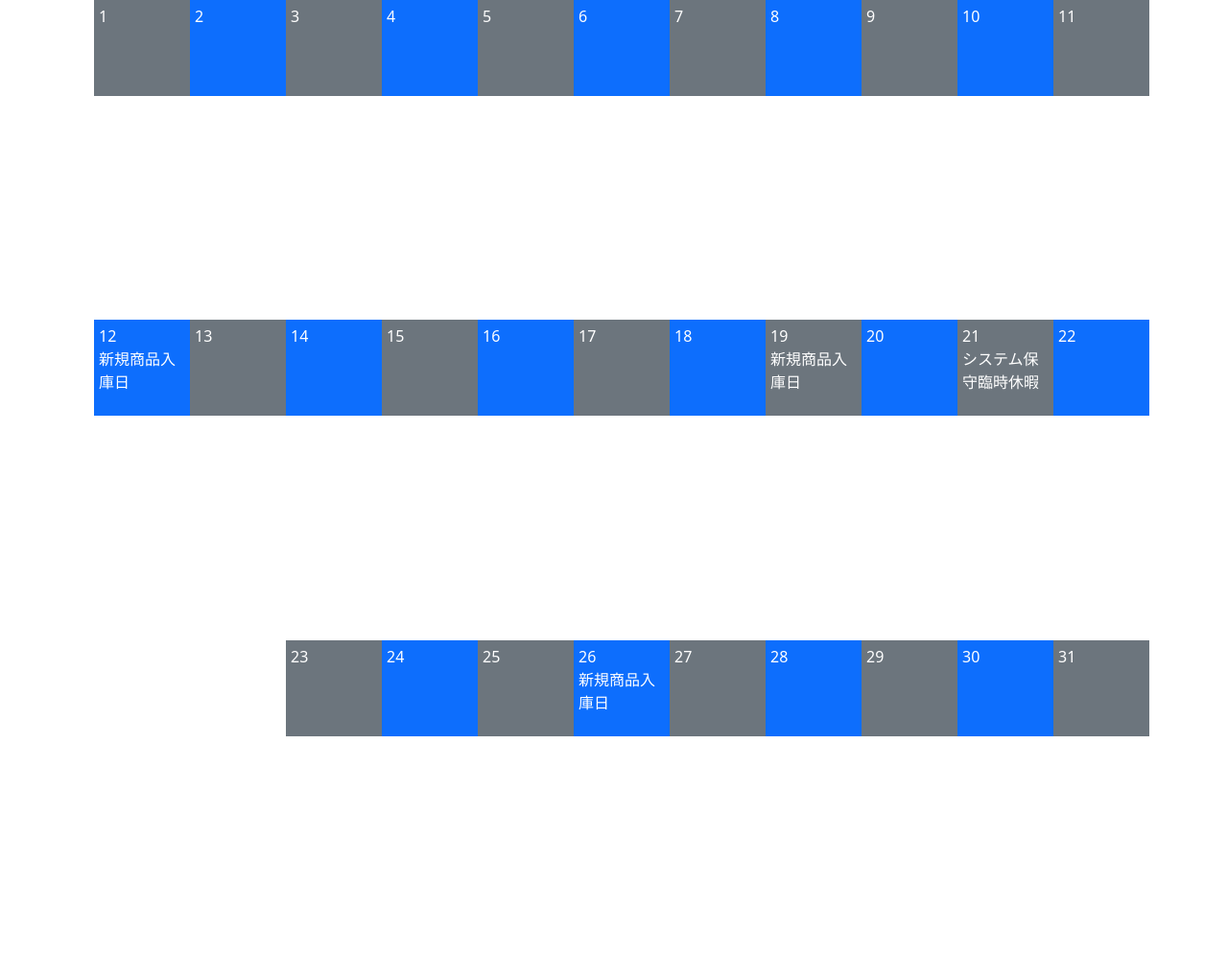
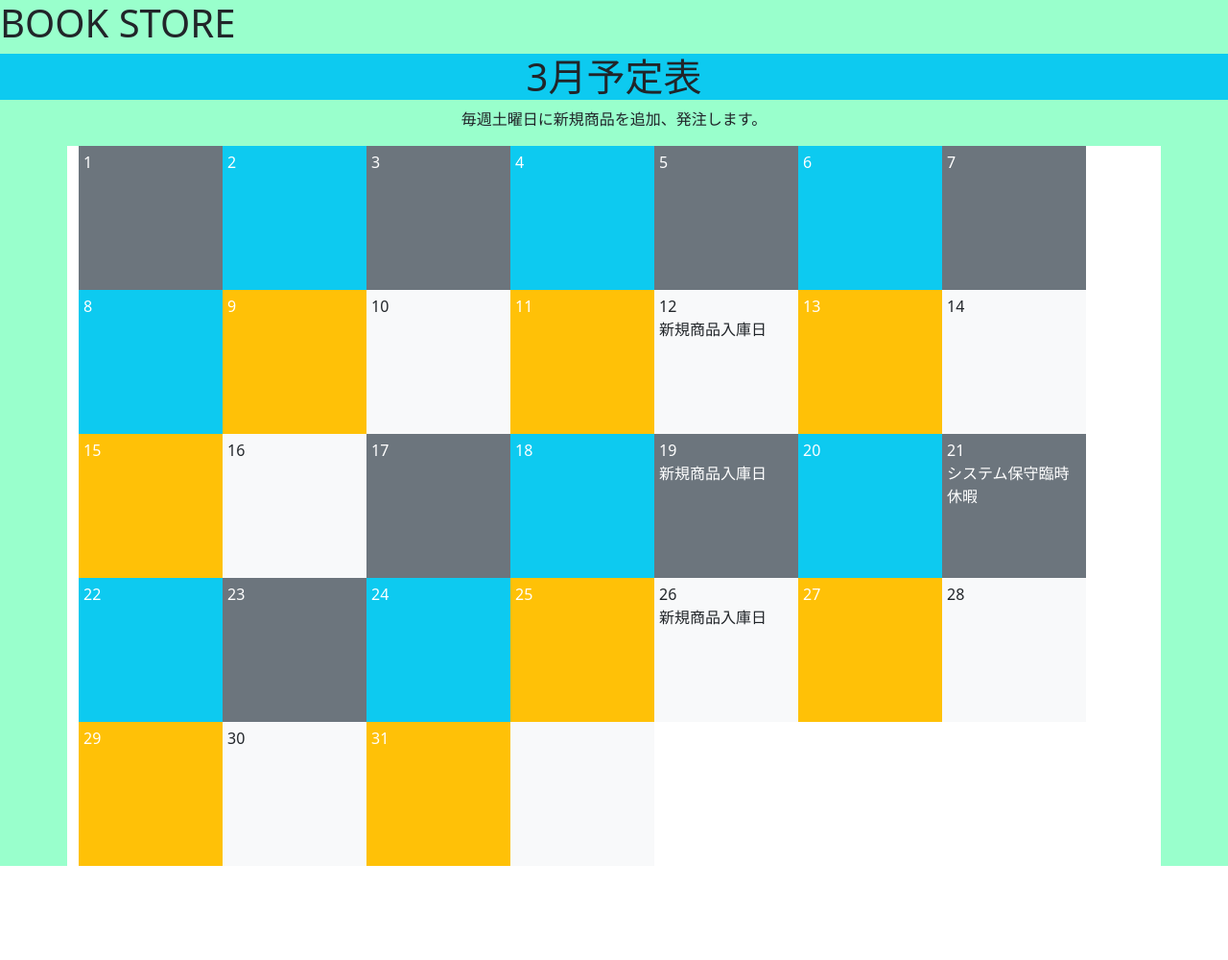
Before and after one commit to Okawa0418/Bookstore, a PHP site: page /schedule.php in a window 1280 px wide. Shown: the whole page at 96% size. After the commit the page ends 902 px from the top, so only its background shows below. Run offline with PHP 8.4, Linux system fonts and the light colour scheme.

Commit message:
スケジュール

```diff
--- /dev/null
+++ b/schedule.css
@@ -0,0 +1,3 @@
+body {
+    background-color: #99FFCC;
+}
--- a/schedule.php
+++ b/schedule.php
@@ -5,67 +5,58 @@
     <meta http-equiv="X-UA-Compatible" content="IE=edge">
     <meta name="viewport" content="width=device-width, initial-scale=1.0">
     <link href="https://cdn.jsdelivr.net/npm/bootstrap@5.1.3/dist/css/bootstrap.min.css" rel="stylesheet" integrity="sha384-1BmE4kWBq78iYhFldvKuhfTAU6auU8tT94WrHftjDbrCEXSU1oBoqyl2QvZ6jIW3" crossorigin="anonymous">
+    <link rel="stylesheet" href="schedule.css">
     <title>schedule</title>
     <style>
-<body>
-body {
+        .body {
             background-color: #999;
-}
-.container {
-    display: flex;
-    background-color: white;
-    justify-content: flex-end;
-    align-items: start;
-    height: 1000px;
-    flex-wrap: wrap;
-    align-content;flex-start;
         }
         .box {
             color: white;
             padding: 5px;
-        width: 100px;
-        height: 100px;
-    }
-    box:first-child{
-        height: 500px;
+            width: 150px;
+            height: 150px;
         }
     </style>
 </head>
-
 <body>
-    <div class="container bg-white d-flex align-content-stretch flex-wrap">
-        <div class="box bg-secondary" style="width: 100px">1</div>
-        <div class="box bg-primary" style="width: 100px">2</div>
-        <div class="box bg-secondary" style="width: 100px">3</div>
-        <div class="box bg-primary" style="width: 100px">4</div>
-        <div class="box bg-secondary" style="width: 100px">5</div>
-        <div class="box bg-primary" style="width: 100px">6</div>
-        <div class="box bg-secondary" style="width: 100px">7</div>
-        <div class="box bg-primary" style="width: 100px">8</div>
-        <div class="box bg-secondary" style="width: 100px">9</div>
-        <div class="box bg-primary" style="width: 100px">10</div>
-        <div class="box bg-secondary" style="width: 100px">11</div>
-        <div class="box bg-primary" style="width: 100px">12<p>新規商品入庫日</p></div>
-        <div class="box bg-secondary" style="width: 100px">13</div>
-        <div class="box bg-primary" style="width: 100px">14</div>
-        <div class="box bg-secondary" style="width: 100px">15</div>
-        <div class="box bg-primary" style="width: 100px">16</div>
-        <div class="box bg-secondary" style="width: 100px">17</div>
-        <div class="box bg-primary" style="width: 100px">18</div>
-        <div class="box bg-secondary" style="width: 100px">19<p>新規商品入庫日</p></div>
-        <div class="box bg-primary" style="width: 100px">20</div>
-        <div class="box bg-secondary" style="width: 100px">21<p>システム保守臨時休暇</p></div>
-        <div class="box bg-primary" style="width: 100px">22</div>
-        <div class="box bg-secondary" style="width: 100px">23</div>
-        <div class="box bg-primary" style="width: 100px">24</div>
-        <div class="box bg-secondary" style="width: 100px">25</div>
-        <div class="box bg-primary" style="width: 100px">26<p>新規商品入庫日</p></div>
-        <div class="box bg-secondary" style="width: 100px">27</div>
-        <div class="box bg-primary" style="width: 100px">28</div>
-        <div class="box bg-secondary" style="width: 100px">29</div>
-        <div class="box bg-primary" style="width: 100px">30</div>
-        <div class="box bg-secondary" style="width: 100px">31</div>
-    </div>
-
+    <header>
+        <a href="index.php" style="color:inherit;text-decoration: none;"><h1>BOOK STORE</h1></a>
+    </header>
+    <h1 class="text-center bg-info">3月予定表</h1>
+    <p class="text-center">毎週土曜日に新規商品を追加、発注します。
+    <div class="container bg-white d-flex align-content-center flex-wrap">
+        <div class="box bg-secondary">1</div>
+        <div class="box bg-info" >2</div>
+        <div class="box bg-secondary" >3</div>
+        <div class="box bg-info" >4</div>
+        <div class="box bg-secondary" >5</div>
+        <div class="box bg-info" >6</div>
+        <div class="box bg-secondary" >7</div>
+        <div class="box bg-info" >8</div>
+        <div class="box bg-warning" >9</div>
+        <div class="box text-dark bg-light" >10</div>
+        <div class="box bg-warning" >11</div>
+        <div class="box text-dark bg-light" >12<p>新規商品入庫日</p></div>
+        <div class="box bg-warning" >13</div>
+        <div class="box text-dark bg-light" >14</div>
+        <div class="box bg-warning" >15</div>
+        <div class="box text-dark bg-light" >16</div>
+        <div class="box bg-secondary" >17</div>
+        <div class="box bg-info">18</div>
+        <div class="box bg-secondary" >19<p>新規商品入庫日</p></div>
+        <div class="box bg-info" >20</div>
+        <div class="box bg-secondary" >21<p>システム保守臨時休暇</p></div>
+        <div class="box bg-info" >22</div>
+        <div class="box bg-secondary" >23</div>
+        <div class="box bg-info" >24</div>
+        <div class="box bg-warning" >25</div>
+        <div class="box text-dark bg-light" >26<p>新規商品入庫日</p></div>
+        <div class="box bg-warning" >27</div>
+        <div class="box text-dark bg-light" >28</div>
+        <div class="box bg-warning" >29</div>
+        <div class="box text-dark bg-light" >30</div>
+        <div class="box bg-warning" >31</div>
+        <div class="box text-dark bg-light"></div>
 </body>
 </html>
--- a/trouble.php
+++ b/trouble.php
@@ -39,7 +39,7 @@
                 <li class="list-group-item">
                     <a href="signon.php"class="link-success">新規登録</a>
                     <a href="login.php"class="link-warning">ログイン画面</a>
-                    <a href=""class="link-info">退会</a>
+                    <a href="quit.php"class="link-info">退会</a>
                     <!-- <a href="include.php"class="link-primary">商品追加フォーム</a>
                     <a href="inquiry.php"class="link-secondary">お問合せリスト</a>
                     <a href="manager_logout.php"class="link-danger">ログアウト</a> -->
```
Lines whose indentation alone changed are shown as unchanged.
